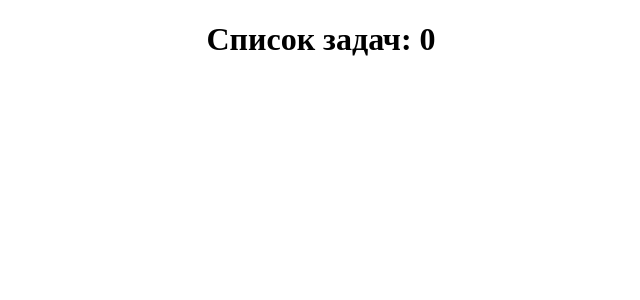
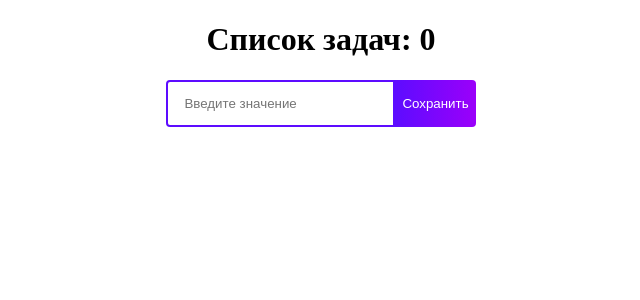
Before and after one commit to ZerruKun/learning-2-checklist, a React (Create React App) app: page / in a window 1280 px wide. Shown: the top 300 px of the page, without its empty margins (319-959 px from the left). Built offline with nearby package versions, Linux system fonts and the light colour scheme.

Commit message:
Подготовка формы.

```diff
--- a/src/ToDoForm.jsx
+++ b/src/ToDoForm.jsx
@@ -1,5 +1,32 @@
+import { useState } from "react";
+
 const ToDoForm = () => {
-    return null;
+    const [userInput, setUserInput] = useState("");
+
+    const handleChange = () => {
+
+    }
+
+    const handleSubmit = () => {
+
+    }
+
+    const handleKeyPress = () => {
+
+    }
+
+    return (
+        <form onSubmit={handleSubmit}>
+            <input
+                value={userInput}
+                type="text"
+                onChange={handleChange}
+                onKeyDown={handleKeyPress}
+                placeholder="Введите значение"
+            />
+            <button>Сохранить</button>
+        </form>
+    )
 }
 
 export default ToDoForm;
```
